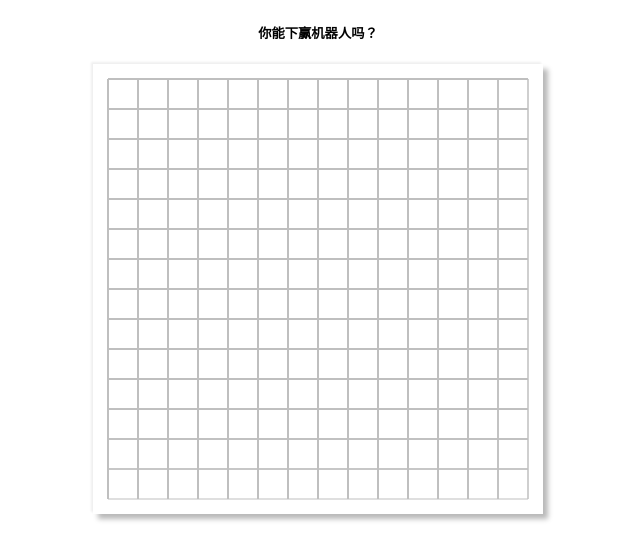
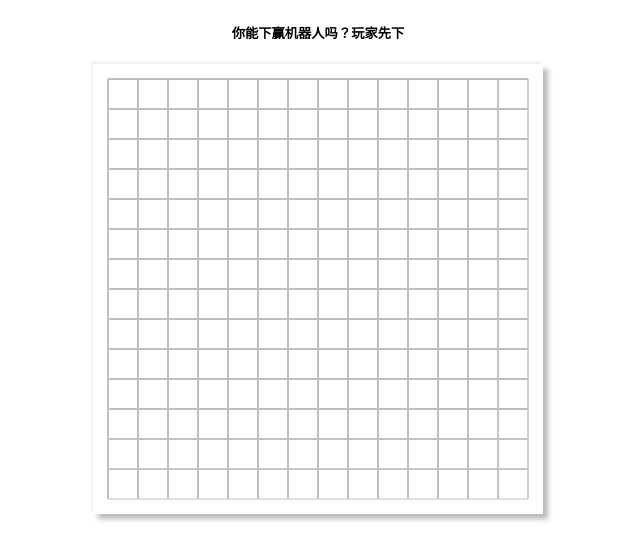
Before and after one commit to xj0707/renju, a plain HTML site: page index.html in a window 1280 px wide. Shown: the part 67-626 px from the top of the page, without its empty margins (322-962 px from the left). Drawn offline with Linux system fonts and the light colour scheme.

Commit message:
最后一波

```diff
--- a/index.html
+++ b/index.html
@@ -11,7 +11,7 @@
 
 <body>
     <h1 style="text-align:center">挑战人工智能</h1>
-    <h5 style="text-align:center">你能下赢机器人吗？</h5>
+    <h5 style="text-align:center">你能下赢机器人吗？玩家先下</h5>
     <canvas id="chess" width="450px" height="450px"></canvas>
     <script src="js/script.js"></script>
 </body>
```
Also changed, not shown: 1 other file.
